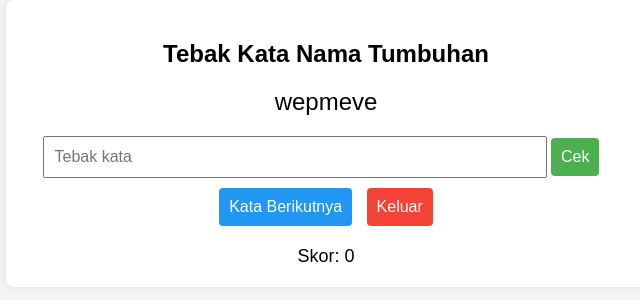
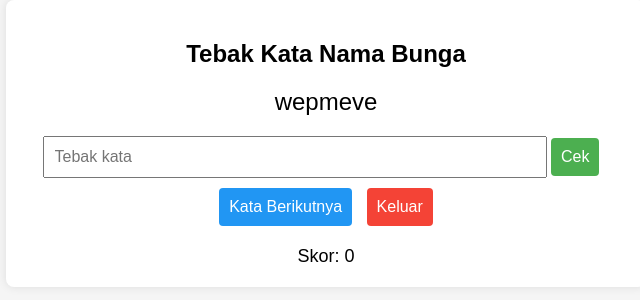
Before and after one commit to yons1811/katrin, a plain HTML site: page index.html in a window 1280 px wide. Shown: the whole page, without its empty margins (314-954 px from the left). Drawn offline with Linux system fonts and the light colour scheme.

Commit message:
Update index.html

```diff
--- a/index.html
+++ b/index.html
@@ -69,7 +69,7 @@
 <body>
 
 <div id="game-container">
-  <h2>Tebak Kata Nama Tumbuhan</h2>
+  <h2>Tebak Kata Nama Bunga</h2>
   <div id="word-container"></div>
   <input type="text" id="guess-input" placeholder="Tebak kata">
   <button id="guess-btn" onclick="checkGuess()">Cek</button>
```
